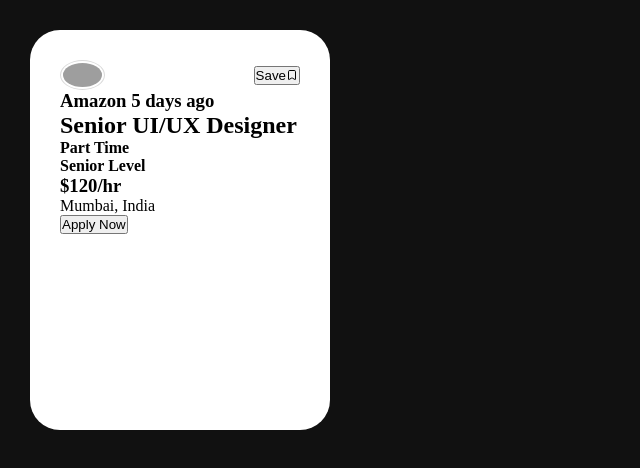
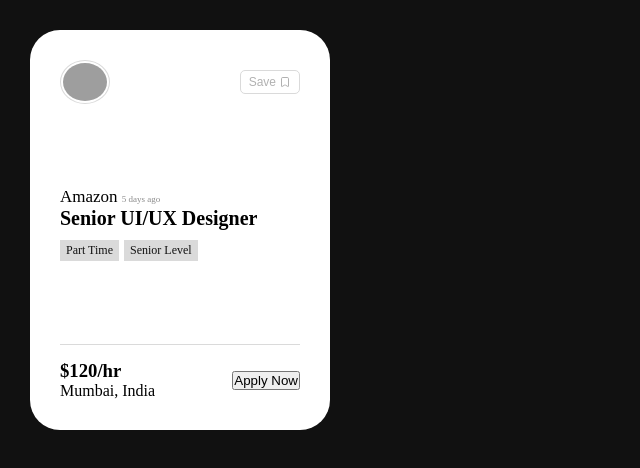
Before and after one commit to devshanuuu/React_cardproject, a React (Vite) app: page / in a window 1280 px wide. Shown: the top 468 px of the page, without its empty margins (0-640 px from the left). Built offline with nearby package versions, Linux system fonts and the light colour scheme; grey boxes are pictures that could not be loaded.

Commit message:
added some styles

```diff
--- a/src/index.css
+++ b/src/index.css
@@ -22,6 +22,9 @@ html,body {
   background-color: #fff;
   border-radius: 30px;
   padding: 30px;
+  display: flex;
+  flex-direction: column;
+  justify-content: space-between;
 }
 
 .card .top {
@@ -31,8 +34,8 @@ html,body {
 }
 
 .top img {
-  height: 30px;
-  width: 45px;
+  height: 44px;
+  width: 50px;
   border-radius: 50%;
   border: 1px solid #dadada;
   padding: 2px;
@@ -41,4 +44,53 @@ html,body {
 .top button {
   display: flex;
   align-items: center;
+  border: 1px solid #dadada;
+  padding: 4px 8px;
+  font-size: 12px;
+  border-radius: 5px;
+  gap: 3px;
+  background-color: transparent;
+  color: #b1b1b1;
 }
+
+.center {
+  background-color: #fff;
+}
+
+.center h3 {
+  font-size: 17px;
+  font-weight: 500;
+}
+
+.center h3 span {
+  font-size: 9px;
+  font-weight: 400;
+  color: #8b8b8b;
+}
+
+.center h2 {
+  font-size: 20px;
+}
+
+.center .tag {
+  display: flex;
+  gap : 5px;
+  margin-top: 10px;
+}
+
+.center .tag h4{
+ font-size: 12px;
+ background-color: #dadada;
+ color: #111;
+ padding: 3px 6px;
+ font-weight: 500;
+}
+
+
+.bottom {
+  display: flex;
+  align-items: center;
+  justify-content: space-between;
+  border-top: 1px solid #dadada;
+  padding-top: 15px;
+}
```
